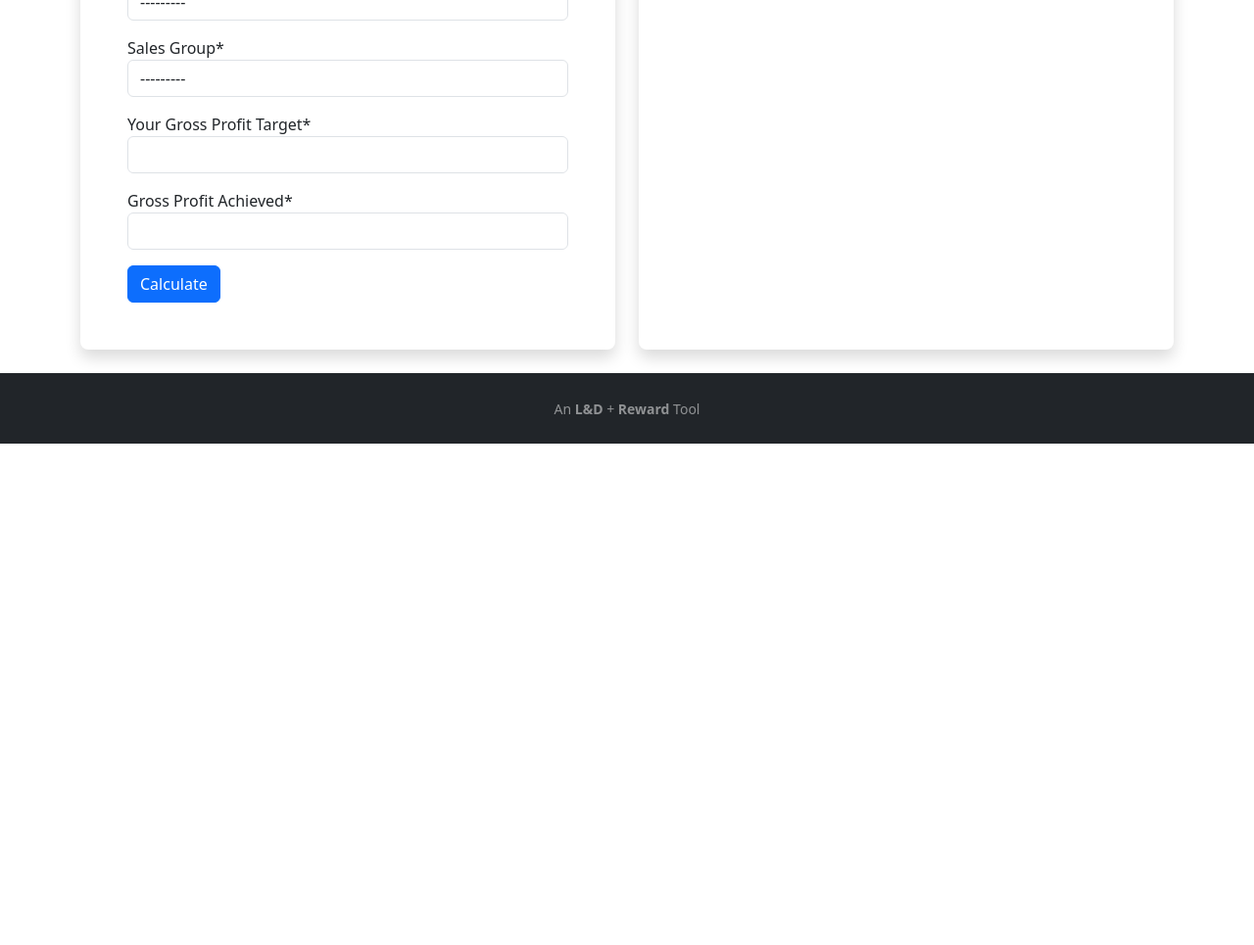
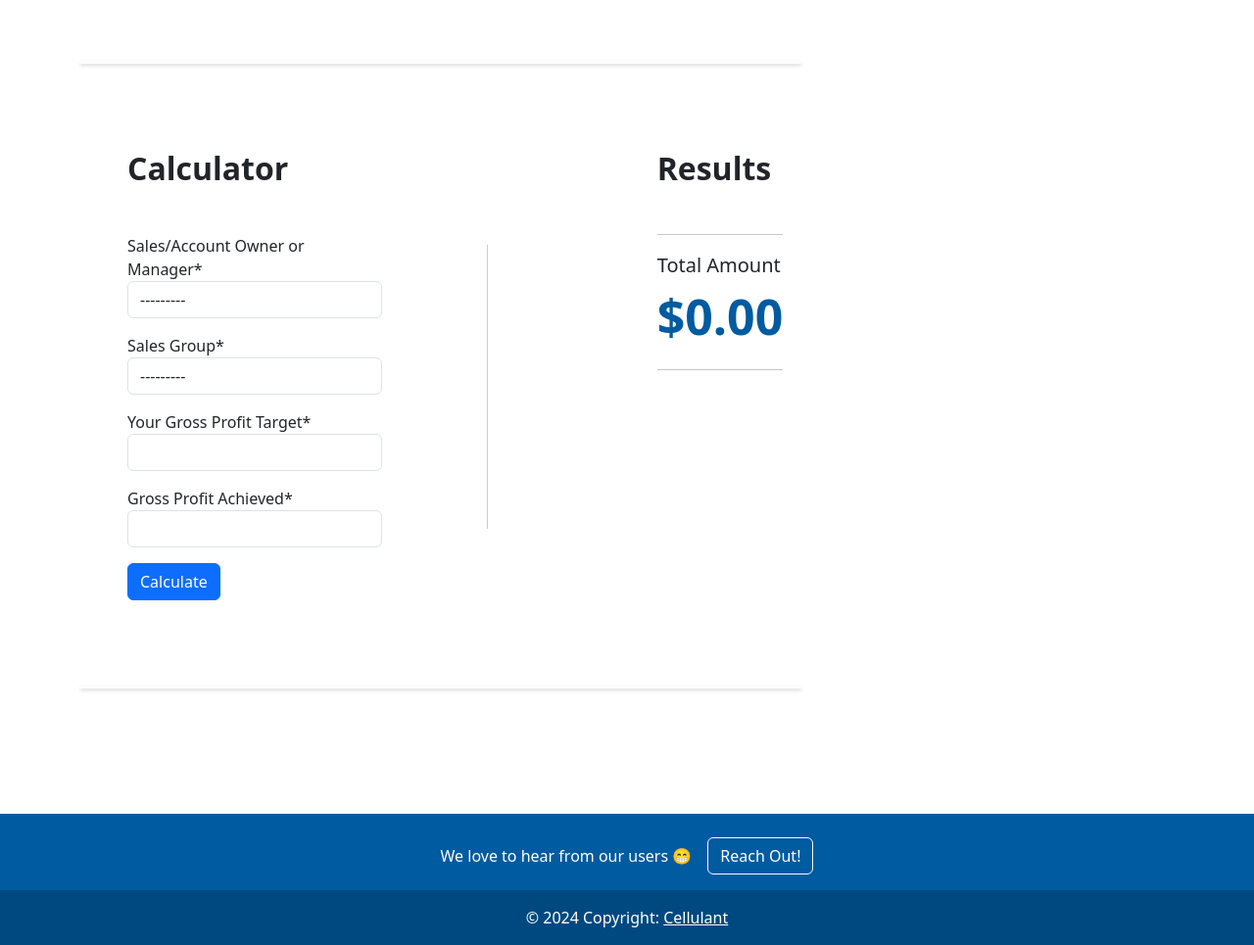
Before and after one commit to ernestmucheru/automatic-octo-succotash, a Django app: page / in a window 1280 px wide. Shown: the part 401-1366 px from the top of the page at 98% size. Before the commit the page ends 854 px from the top, so only its background shows below. Run offline with Django 4.2, Linux system fonts and the light colour scheme; some libraries are stand-ins or nearby versions.

Commit message:
ui revamp and additional ux logic

```diff
--- a/calc/templates/commission_calculator/base.html
+++ b/calc/templates/commission_calculator/base.html
@@ -19,46 +58,80 @@
         background-size: cover;
         }
 
-        .btn-login {
-        font-size: 0.9rem;
-        letter-spacing: 0.05rem;
-        padding: 0.75rem 1rem;
-        }
-
-        .btn-google {
-        color: white !important;
-        background-color: #ea4335;
-        }
-
-        .btn-facebook {
-        color: white !important;
-        background-color: #3b5998;
-        }
-
-
+        .custom-shadow-hr {
+        border: 2px;
+        height: 2px; /* Adjust height as needed */
+        background-color: transparent; /* Set the background color to transparent */
+        box-shadow: 0 2px 4px rgba(0, 0, 0, 0.941); /* Add bottom drop shadow */
+        transform: scaleY(0.9); /* Adjust scale to control the length of the shadow */
+      }
+      .vertical-rule {
+        border-left: 1px solid #ccc; /* Adjust the color and style as needed */
+        height: 50%; /* Adjust the height as needed */
+      }
 
     </style>
     <title>Cellulant Commissions Calculator</title>
-    <link rel="icon" href="https://mcusercontent.com/6f9a74bd5d904175295cf3cc7/images/8c3c1939-5647-986a-fa6a-4445d9a6cae8.png" type="image/x-icon">
+    <link rel="icon" href="https://mcusercontent.com/6f9a74bd5d904175295cf3cc7/images/44c5d7b0-374c-01ea-852f-76b532b50c5c.png" type="image/x-icon">
     <link href="https://cdn.jsdelivr.net/npm/bootstrap@5.3.2/dist/css/bootstrap.min.css" rel="stylesheet" integrity="sha384-T3c6CoIi6uLrA9TneNEoa7RxnatzjcDSCmG1MXxSR1GAsXEV/Dwwykc2MPK8M2HN" crossorigin="anonymous">
 </head>
 
   <body class="d-flex flex-column min-vh-100">
     {% include 'commission_calculator/navbar.html' %}
+    <div class="jumbotron">
+      <div class="overlay">
+        <div class="container">
+          <h3 class="display-3 mb-4 text-center">Commission Calculator</h3>
+        <p class="lead text-center d-none d-lg-block">How much commission do you get on your earned gross profit?<br>Our Commissions Calculator will help you determine how much commission your gross profit is,<br>allowing you to forecast your earnings.</p>
+        <div class="text-center">
+          <a class="btn btn-outline-light btn-lg " href="#calculate-section" role="button">Calculate</a>
+        </div>
+        </div>
+      </div>
+    </div>
     <div class="container mt-5">
-      <h2 class="mb-4">Commission Calculator</h2>
+
+      <div class="row">
+        <div class="col-md-8">
+        <hr class="custom-shadow-hr">
+        </div>
+        <div class="col-md-4">
+        </div>
+      </div>
         {% block content %}
 
         {% endblock %}
 
+
     </div>
+    <section class="">
+      <!-- Footer -->
+      <footer class="text-center text-white" style="background-color: #005ba0;">
+        <!-- Grid container -->
+        <div class="container p-4 pb-0">
+          <!-- Section: CTA -->
+          <section class="">
+            <p class="d-flex justify-content-center align-items-center">
+              <span class="me-3">We love to hear from our users 😁</span>
+              <button data-mdb-ripple-init type="button"class="btn btn-outline-light btn-rounded">
+                <a href="mailto:ernestmucheru254@gmail.com?cc=ernest.mucheru@cellulant.io" style="text-decoration: none;color: white;">Reach Out!</a>
+              </button>
+            </p>
+          </section>
+          <!-- Section: CTA -->
+        </div>
+        <!-- Grid container -->
 
+        <!-- Copyright -->
+        <div class="text-center p-3" style="background-color: rgba(0, 0, 0, 0.2);">
+          © 2024 Copyright:
+          <a class="text-white" href="https://www.cellulant.io/">Cellulant</a>
+        </div>
+        <!-- Copyright -->
+      </footer>
+      <!-- Footer -->
+    </section>
 
-    <footer id="sticky-footer" class="py-4 bg-dark text-white-50 mt-auto">
-      <div class="container text-center">
-        <small>An <strong>L&D</strong> + <strong>Reward</strong> Tool</small>
-      </div>
-    </footer>
 
     <!-- Include Bootstrap JS and Popper.js from CDN -->
     <script src="https://code.jquery.com/jquery-3.5.1.slim.min.js"></script>
--- a/calc/templates/commission_calculator/form.html
+++ b/calc/templates/commission_calculator/form.html
@@ -1,17 +1,14 @@
 {% extends 'commission_calculator/base.html' %}
 {% load crispy_forms_tags %}
 {% block content %}
-
-
-
 <section class="mt-4">
-    <div class="row ">
+        <div class="row">
             <!-- Left Column (Form) -->
-        <div class="col-lg-6 col-xl-6 mx-auto mb-4">
-            <div class="card border-0 shadow rounded-3 overflow-hidden h-100">
-                <div class="card-body p-4 p-sm-5">
-                    <h5 class="card-title text-center mb-5 fw-light fs-5"><strong>Calculate Your Commission</strong></h5>
-                    <!-- commission_calculator/templates/commission_calculator/form.html -->
+            <div class="col-md-4 d-flex align-items-stretch">
+                <div class="mx-auto mb-4">
+                    <div class="rounded-3 overflow-hidden h-100">
+                        <div class="p-4 p-sm-5">
+                            <h2 class="mb-5"><strong>Calculator</strong></h2>
                             <form method="post" action="{% url 'commission_calculator' %}" class="mt-4">
                                 {% csrf_token %}
                                 <div class="mb-3">
@@ -27,39 +24,56 @@
                                     {{ form.gross_profit|as_crispy_field }}
                                 </div>
 
-                        <button type="submit" class="btn btn-primary">Calculate</button>
+                                <button type="submit" class="btn btn-primary btn-block">Calculate</button>
                             </form>
-
+                        </div>
                     </div>
                 </div>
             </div>
 
+            <div class="col-md-1 d-flex align-items-center justify-content-center">
+                <!-- Vertical Rule -->
+                <div class="vertical-rule"></div>
+              </div>
+            <div class="col-md-4 d-flex align-items-stretch">
                 <!-- Right Column (Result) -->
-        <div class="col-lg-6 col-xl-6 mx-auto mb-4">
-            <div id="commissionCard" class="card border-0 shadow rounded-3 overflow-hidden h-100">
+                <div class="mx-auto mb-4">
+                    <div id="commissionCard" class=" rounded-3 overflow-hidden h-100">
 
-                <div class="card-body p-4 p-sm-5">
-                    <h5 class="card-title text-center mb-5 fw-light fs-5"><strong>Your Elligible Commissions</strong></h5>
+                        <div class="p-4 p-sm-5">
+                            <h2 class="mb-5  "><strong>Results</strong></h2>
+                            <hr>
                             <!-- Display the result here with improved styling -->
                             {% if eligible_gross_profit is not None %}
-                        <div class="result-container p-4 p-sm-5 text-center">
+                    <div class="result-container p-0">
                         {% if eligible_gross_profit == 0 %}
-                                <p class="lead result-message">You are not eligible for commissions at the moment.</p>
+                            <p class="lead result-message ml-4">You are not eligible for commissions at the moment.</p>
+                            <p class="lead result-value ml-4 huge" >Total Amount<br><span style="font-size: 50px; font-weight: 500; color:#005ba0"><strong>${{ eligible_gross_profit|floatformat:2 }}</strong></span></p>
                         {% else %}
-                                <h3 class="result-title mb-4">Your Calculated Commission</h3>
-                                <p class="lead result-value">Total Amount = <strong>${{ eligible_gross_profit|floatformat:2 }}</strong></p>
+                            <p class="lead result-value ml-4 huge" >Total Amount<br><span style="font-size: 50px; font-weight: 500; color:#005ba0"><strong>${{ eligible_gross_profit|floatformat:2 }}</strong></span></p>
+                            <hr>
                         {% endif %}
                     </div>
+                {% else %}
+                    <!-- Display zero value if no calculation has been done -->
+                    <p class="lead result-value ml-4 huge" >Total Amount<br><span style="font-size: 50px; font-weight: 500; color: #005ba0;"><strong>$0.00</strong></span></p>
+                    <hr>
                 {% endif %}
-
                         </div>
                     </div>
                 </div>
             </div>
+
+            <div class="col-md-3">
+            </div>
+        </div>
 </section>
 
-
-
-
-
+<div class="row" style="margin-bottom: 10%;">
+    <div class="col-md-8">
+    <hr class="custom-shadow-hr">
+    </div>
+    <div class="col-md-4">
+    </div>
+  </div>
 {% endblock %}
--- a/calc/templates/commission_calculator/navbar.html
+++ b/calc/templates/commission_calculator/navbar.html
@@ -1,16 +1,16 @@
-<nav class="navbar navbar-expand-lg navbar-light py-4">
-    <div class="container">
+<nav class="navbar navbar-expand-lg navbar-light py-4 bg-009eda fixed-top">
+    <div class="container-xxl">
       <a class="navbar-brand" href="https://www.cellulant.io/">
-        <img class="img-fluid" src="https://mcusercontent.com/6f9a74bd5d904175295cf3cc7/images/576a5bfe-ad19-fc2f-49c7-1975f280d009.png" alt="" width="96px">
+        <img class="img-fluid" src="https://mcusercontent.com/6f9a74bd5d904175295cf3cc7/images/58a2ad98-c08f-0254-8ed1-1e18ef71001c.png" alt="" width="156px">
       </a>
       <button class="navbar-toggler" type="button" data-bs-toggle="collapse" data-bs-target="#nav02" aria-controls="nav02" aria-expanded="false" aria-label="Toggle navigation">
         <span class="navbar-toggler-icon"></span>
       </button>
-      <div class="collapse navbar-collapse" id="nav02">
-        <ul class="navbar-nav mt-3 mt-lg-0 mb-3 mb-lg-0 ms-lg-3">
-          <li class="nav-item me-4"><a class="nav-link" href="">Home</a></li>
-          <li class="nav-item me-4"><a class="nav-link" href="{% url 'commission_calculator' %}">Commissions Calculator</a></li>
-          <li class="nav-item me-4"><a class="nav-link" href="https://app.getguru.com/dashboard">Knowledge Base</a></li>
+      <div class="collapse navbar-collapse " id="nav02">
+        <ul class="navbar-nav mt-3 mt-lg-0 mb-3 mb-lg-0 ms-lg-3 ">
+          <li class="nav-item me-4"><a class="nav-link text-dark" href=""><strong>Home</strong></a></li>
+          <li class="nav-item me-4"><a class="nav-link text-dark" href="{% url 'commission_calculator' %}"><strong>Commissions Calculator</strong></a></li>
+          <li class="nav-item me-4"><a class="nav-link text-dark" href="https://app.getguru.com/dashboard"><strong>Knowledge Base</strong></a></li>
         </ul>
       </div>
     </div>
```
Also changed, not shown: other parts of calc/templates/commission_calculator/base.html (+39 -0 lines). Lines whose indentation alone changed are shown as unchanged.
